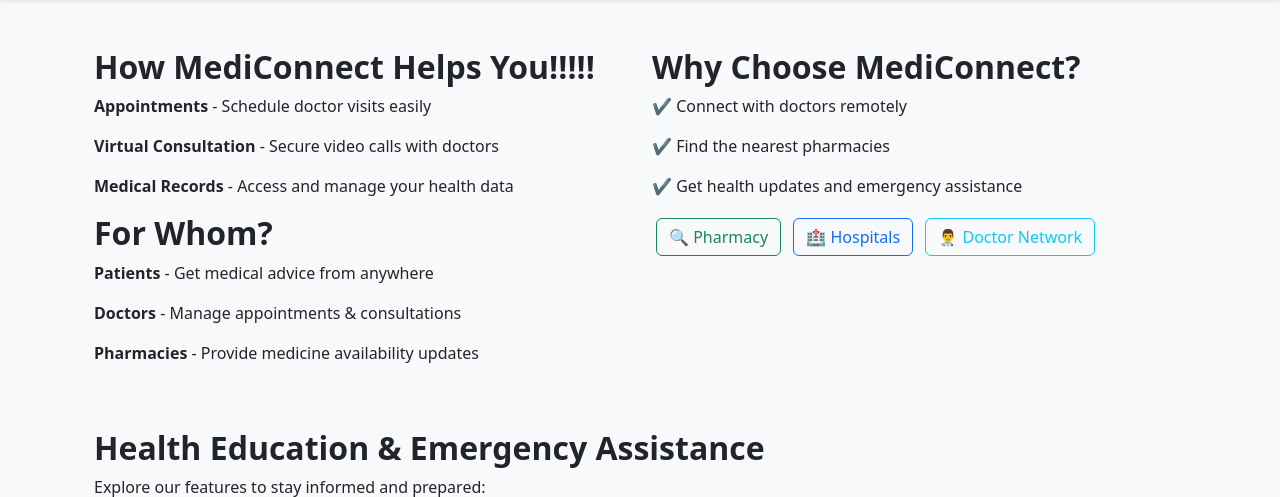
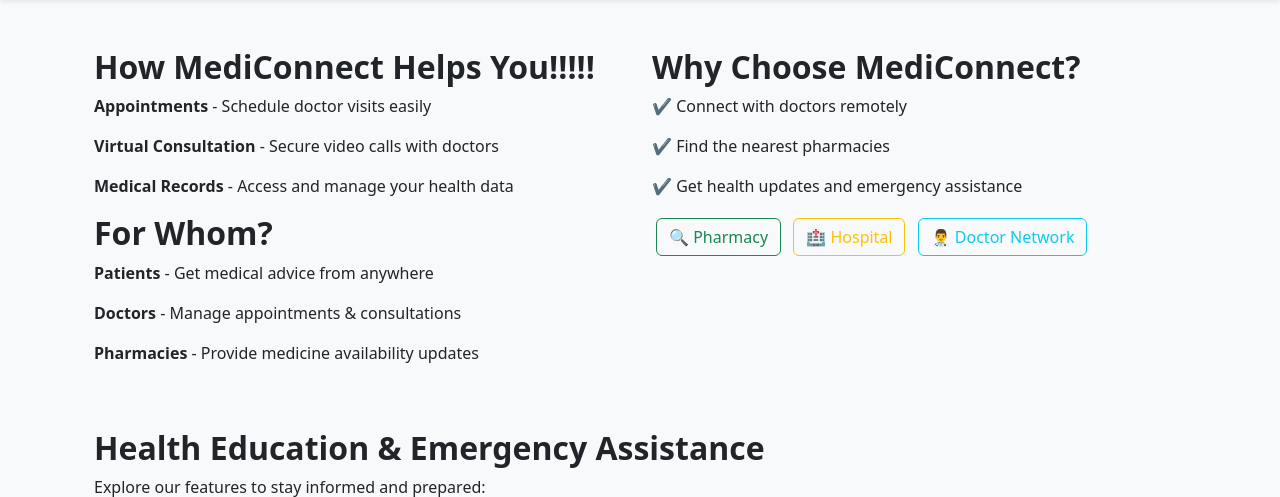
Before and after one commit to monkey-d-siyam/MediConnect, a Flask app: page / in a window 1280 px wide. Shown: the part 56-553 px from the top of the page. Run offline with Flask 2, Linux system fonts and the light colour scheme; some libraries are stand-ins or nearby versions.

Commit message:
search_hospitals

```diff
--- a/core/templates/core/home.html
+++ b/core/templates/core/home.html
@@ -24,9 +24,8 @@
 
             <!-- Add a Search Pharmacies Button -->
             <a href="/pharmacy/search_pharmacy" class="btn btn-outline-success m-1">🔍 Pharmacy</a>
-
-            <!-- Existing Buttons -->
-            <a href="/hospitals" class="btn btn-outline-primary m-1">🏥 Hospitals</a>
+            <!-- Add a Search Hospitals Button -->
+            <a href="/hospitals/search_hospital" class="btn btn-outline-warning m-1">🏥 Hospital</a>
             <a href="/doctors" class="btn btn-outline-info m-1">👨‍⚕️ Doctor Network</a>
         </div>
         <div class="mt-5">
```
Also changed, not shown: hospitals/__init__.py (added), hospitals/routes.py (added), hospitals/templates/search_hospitals.html (added).
